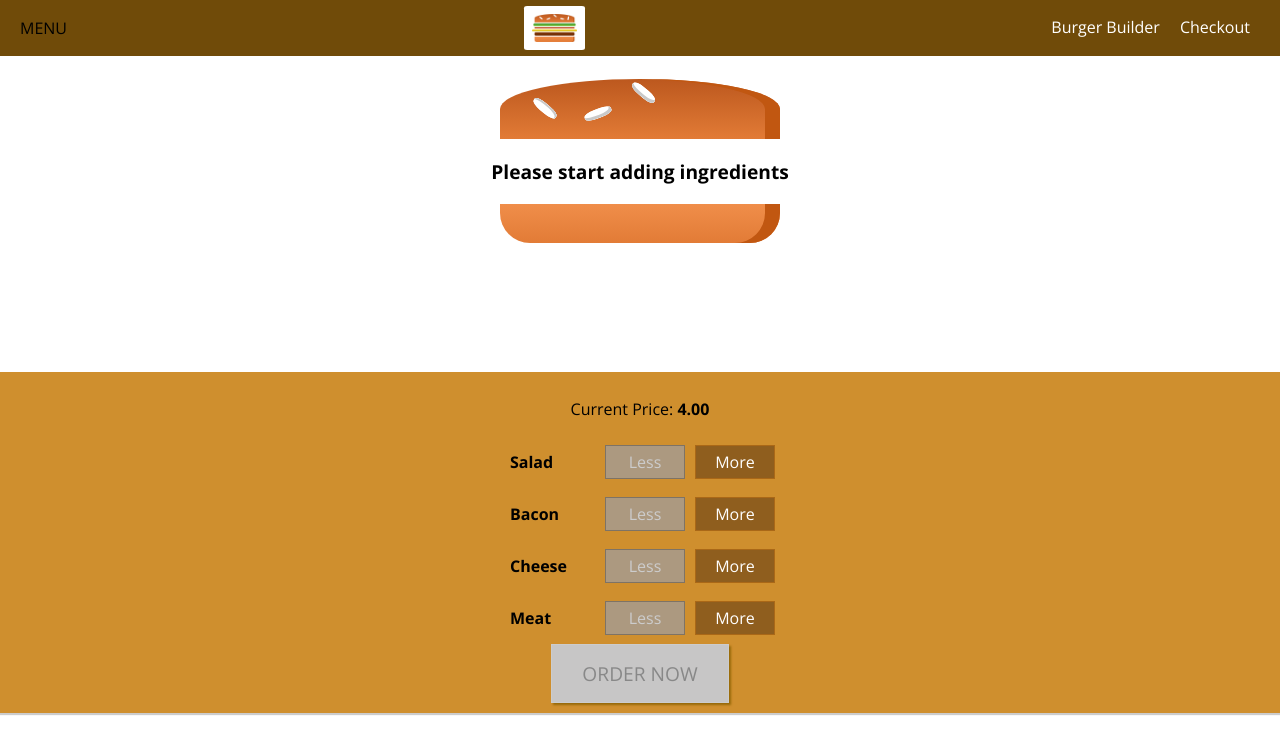
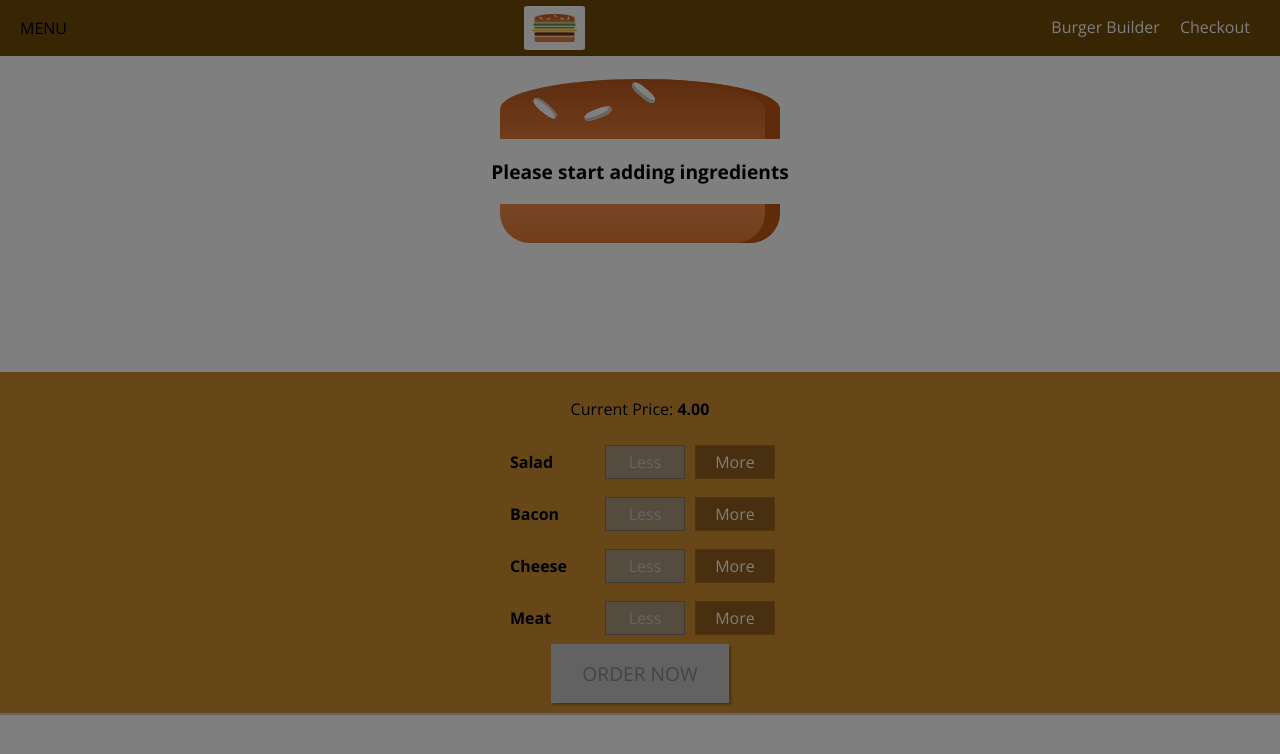
Before and after one commit to David-mwendwa/Burger-Builder, a React app: page / in a window 1280 px wide. Shown: the top 754 px of the page. Built offline with nearby package versions, Linux system fonts and the light colour scheme.

Commit message:
feat: reuse the backdrop on sideDrawer

```diff
--- a/src/components/Layout/Layout.js
+++ b/src/components/Layout/Layout.js
@@ -1,4 +1,4 @@
-import React from 'react';
+import React, { Component } from 'react';
 
 import Auxiliary from '../../hoc/Auxiliary';
 import Toolbar from '../Navigation/Toolbar/Toolbar';
@@ -6,12 +6,26 @@
 
 import classes from './Layout.css';
 
-const Layout = ({ children }) => (
-  <Auxiliary>
-    <Toolbar />
-    <SideDrawer />
-    <main className={classes.Content}>{children}</main>
-  </Auxiliary>
-);
+class Layout extends Component {
+  state = {
+    showSideDrawer: true,
+  };
+
+  sideDrawerClosedHandler = () => {
+    this.setState({ showSideDrawer: false });
+  };
+  render() {
+    return (
+      <Auxiliary>
+        <Toolbar />
+        <SideDrawer
+          open={this.state.showSideDrawer}
+          closed={this.sideDrawerClosedHandler}
+        />
+        <main className={classes.Content}>{this.props.children}</main>
+      </Auxiliary>
+    );
+  }
+}
 
 export default Layout;
--- a/src/components/Navigation/SideDrawer/SideDrawer.js
+++ b/src/components/Navigation/SideDrawer/SideDrawer.js
@@ -2,12 +2,20 @@
 
 import Logo from '../../Logo/Logo';
 import NavigationItems from '../NavigationItems/NavigationItems';
+import Backdrop from '../../UI/Backdrop/Backdrop';
+import Auxiliary from '../../../hoc/Auxiliary';
 
 import classes from './SideDrawer.css';
 
 const SideDrawer = (props) => {
+  let attachedClasses = [classes.SideDrawer, classes.Close];
+  if (props.open) {
+    attachedClasses = [classes.SideDrawer, classes.Open];
+  }
   return (
-    <div className={classes.SideDrawer}>
+    <Auxiliary>
+      <Backdrop show={props.open} clicked={props.closed} />
+      <div className={attachedClasses.join(' ')}>
         <div className={classes.Logo}>
           <Logo />
         </div>
@@ -15,6 +23,7 @@
           <NavigationItems />
         </nav>
       </div>
+    </Auxiliary>
   );
 };
 
```
Lines whose indentation alone changed are shown as unchanged.
